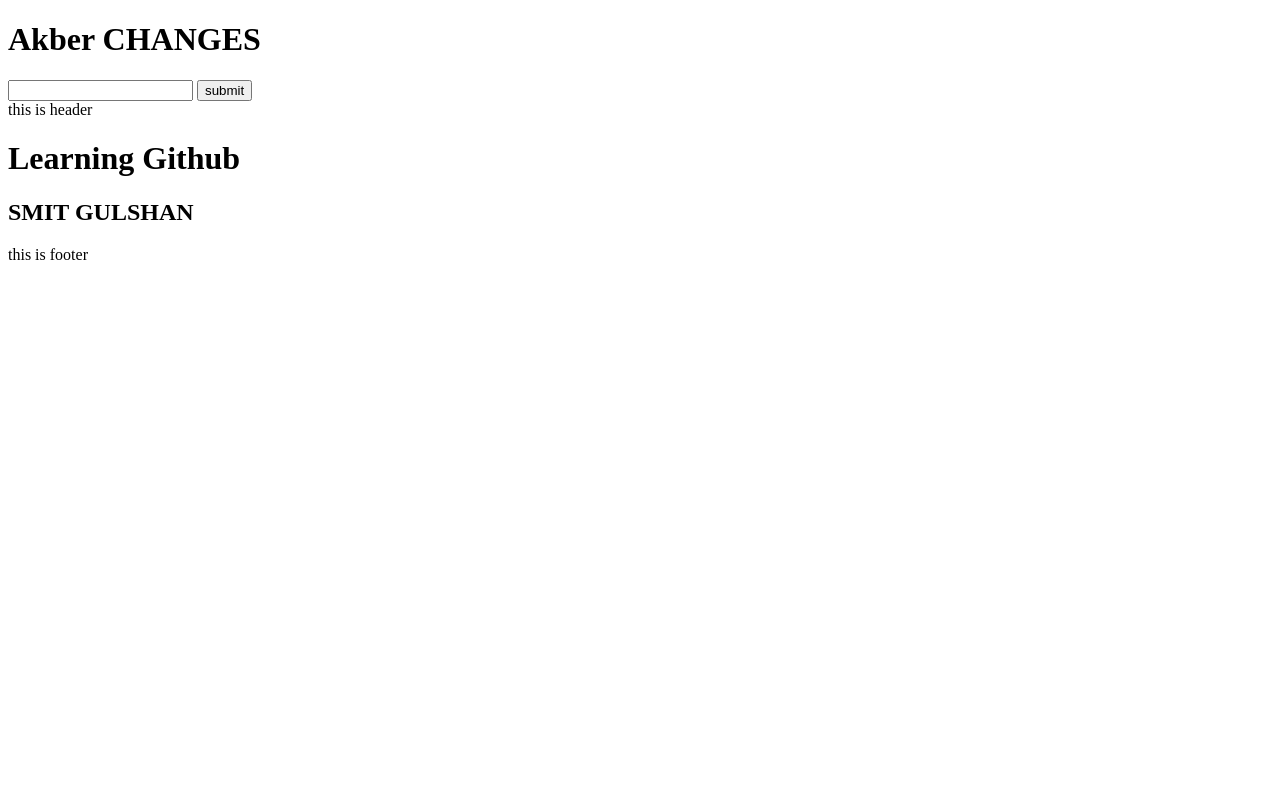
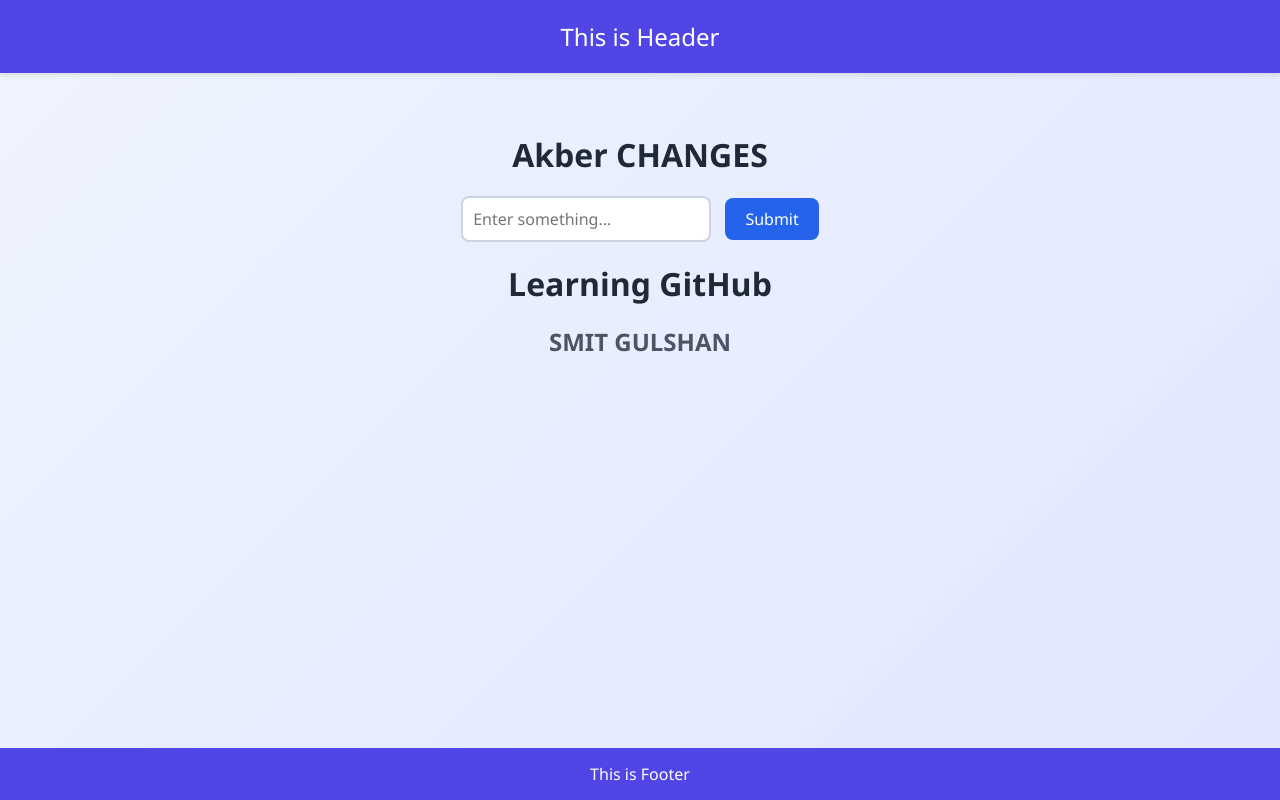
Before and after one commit to Mohammad-Saad-Aly/SMIT-Gulshan, a plain HTML site: page index.html in a window 1280 px wide. Drawn offline with Linux system fonts and the light colour scheme.

Commit message:
Update Everything By M Rameez Khan

```diff
--- a/index.html
+++ b/index.html
@@ -1,21 +1,100 @@
 <!DOCTYPE html>
 <html lang="en">
 <head>
-    <meta charset="UTF-8">
-    <meta name="viewport" content="width=device-width, initial-scale=1.0">
-    <title>Document</title>
+  <meta charset="UTF-8" />
+  <meta name="viewport" content="width=device-width, initial-scale=1.0"/>
+  <title>Akber's GitHub Learning Page</title>
+  <style>
+    * {
+      margin: 0;
+      padding: 0;
+      box-sizing: border-box;
+      font-family: 'Segoe UI', Tahoma, Geneva, Verdana, sans-serif;
+    }
+
+    body {
+      background: linear-gradient(135deg, #f0f4ff, #e0e7ff);
+      min-height: 100vh;
+      display: flex;
+      flex-direction: column;
+      justify-content: space-between;
+    }
+
+    header {
+      background-color: #4f46e5;
+      color: white;
+      padding: 20px;
+      text-align: center;
+      font-size: 1.5rem;
+      box-shadow: 0 2px 5px rgba(0,0,0,0.1);
+    }
+
+    main {
+      padding: 40px 20px;
+      text-align: center;
+      flex: 1;
+    }
+
+    h1 {
+      font-size: 2.0rem;
+      color: #1f2937;
+      margin: 20px;
+    }
+
+    h2 {
+      font-size: 1.5rem;
+      color: #4b5563;
+      margin-bottom: 30px;
+    }
+
+    input[type="text"] {
+      padding: 10px;
+      width: 250px;
+      border: 2px solid #cbd5e1;
+      border-radius: 8px;
+      margin-right: 10px;
+      font-size: 1rem;
+    }
+
+    button {
+      padding: 10px 20px;
+      background-color: #2563eb;
+      color: white;
+      border: none;
+      border-radius: 8px;
+      font-size: 1rem;
+      cursor: pointer;
+      transition: background-color 0.3s ease;
+    }
+
+    button:hover {
+      background-color: #1d4ed8;
+    }
+
+    footer {
+      background-color: #4f46e5;
+      color: white;
+      text-align: center;
+      padding: 15px;
+      font-size: 1rem;
+    }
+  </style>
 </head>
 <body>
 
+  <header>This is Header</header>
+
+  <main>
     <h1>Akber CHANGES</h1>
 
-    <input type="text" name="" id="">
-    <button>submit</button>
-    <header>this is header</header>
+    <input type="text" placeholder="Enter something..." />
+    <button>Submit</button>
 
-    <h1>Learning Github</h1>
+    <h1>Learning GitHub</h1>
     <h2>SMIT GULSHAN</h2>
+  </main>
 
-    <footer>this is footer</footer>
+  <footer>This is Footer</footer>
+
 </body>
 </html>
```
